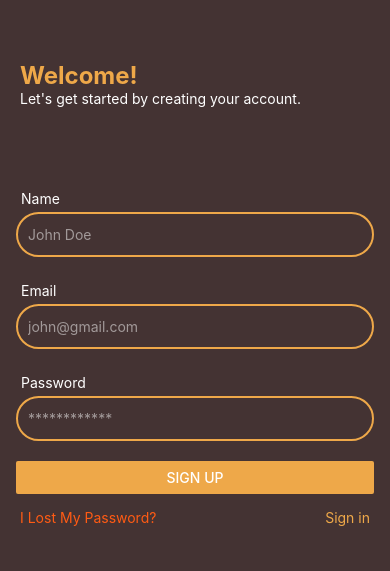
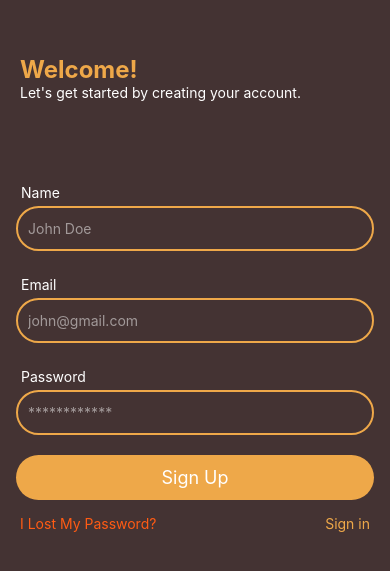
Before and after one commit to sproutjeph/Podify-client, a React Native app: screen / in a window 390 px wide. Shown: the part 129-700 px from the top of the page. Built offline with nearby package versions, Linux system fonts and the light colour scheme.

Commit message:
added animation

```diff
--- a/babel.config.js
+++ b/babel.config.js
@@ -15,5 +15,6 @@ module.exports = {
         },
       },
     ],
+    ['react-native-reanimated/plugin'],
   ],
 };
--- a/package.json
+++ b/package.json
@@ -13,6 +13,7 @@
     "formik": "^2.4.5",
     "react": "18.2.0",
     "react-native": "0.72.5",
+    "react-native-reanimated": "^3.5.4",
     "yup": "^1.3.1"
   },
   "devDependencies": {
--- a/src/components/AuthInputField.tsx
+++ b/src/components/form/AuthInputField.tsx
@@ -1,7 +1,8 @@
 /* eslint-disable react/react-in-jsx-scope */
 import AppInput from '@ui/AppInput';
 import colors from '@utils/Colors';
-import {FC} from 'react';
+import {useFormikContext} from 'formik';
+import {FC, useEffect} from 'react';
 import {
   View,
   StyleSheet,
@@ -10,32 +11,64 @@ import {
   StyleProp,
   ViewStyle,
 } from 'react-native';
+import Animated, {
+  useAnimatedStyle,
+  useSharedValue,
+  withSequence,
+  withSpring,
+  withTiming,
+} from 'react-native-reanimated';
 
 interface AuthInputFieldProps {
+  name: string;
   label: string;
-  value: string;
   placeholder?: string;
   keyboardType?: TextInputProps['keyboardType'];
   autoCapitalize?: TextInputProps['autoCapitalize'];
   secureTextEntry?: boolean;
   containerStyle?: StyleProp<ViewStyle>;
-  onChange?: (text: string) => void;
-  errorMsg?: string;
 }
 
 const AuthInputField: FC<AuthInputFieldProps> = ({
+  name,
   placeholder,
   label,
-  value,
-  errorMsg,
   keyboardType,
   autoCapitalize,
   secureTextEntry,
   containerStyle,
-  onChange,
 }) => {
+  const inputTransformValue = useSharedValue(0);
+  const {handleChange, values, errors, touched, handleBlur} = useFormikContext<{
+    [key: string]: string;
+  }>();
+  const errorMsg = touched[name] && errors[name] ? errors[name] : '';
+  const shakUI = () => {
+    inputTransformValue.value = withSequence(
+      withTiming(-10, {duration: 50}),
+      withSpring(0, {
+        damping: 8,
+        mass: 0.5,
+        stiffness: 1000,
+        restDisplacementThreshold: 0.1,
+      }),
+    );
+  };
+
+  const inputStyle = useAnimatedStyle(() => {
+    return {
+      transform: [{translateX: inputTransformValue.value}],
+    };
+  });
+
+  useEffect(() => {
+    if (errorMsg) {
+      shakUI();
+    }
+  }, [errorMsg]);
+
   return (
-    <View style={[styles.container, containerStyle]}>
+    <Animated.View style={[containerStyle, inputStyle]}>
       <View style={styles.labelContainer}>
         <Text style={styles.label}>{label}</Text>
         <Text style={styles.errorMsg}>{errorMsg}</Text>
@@ -45,15 +78,15 @@ const AuthInputField: FC<AuthInputFieldProps> = ({
         keyboardType={keyboardType}
         autoCapitalize={autoCapitalize}
         secureTextEntry={secureTextEntry}
-        onChangeText={onChange}
-        value={value}
+        onChangeText={handleChange(name)}
+        value={values[name]}
+        onBlur={handleBlur(name)}
       />
-    </View>
+    </Animated.View>
   );
 };
 
 const styles = StyleSheet.create({
-  container: {},
   labelContainer: {
     flexDirection: 'row',
     alignItems: 'center',
--- /dev/null
+++ b/src/components/form/SubmitBtn.tsx
@@ -0,0 +1,15 @@
+/* eslint-disable react/react-in-jsx-scope */
+import AppButton from '@ui/AppButton';
+import {useFormikContext} from 'formik';
+import {FC} from 'react';
+
+interface SubmitBtnProps {
+  title: string;
+}
+
+const SubmitBtn: FC<SubmitBtnProps> = ({title}) => {
+  const {handleSubmit} = useFormikContext();
+  return <AppButton onPress={() => handleSubmit()} title={title} />;
+};
+
+export default SubmitBtn;
--- /dev/null
+++ b/src/components/form/index.tsx
@@ -0,0 +1,23 @@
+/* eslint-disable react/react-in-jsx-scope */
+import {ReactNode} from 'react';
+import {Formik, FormikHelpers} from 'formik';
+
+interface FormProps<T> {
+  initialValues: any;
+  validationSchema: any;
+  onSubmit(values: T, formikHelpers: FormikHelpers<T>): void;
+  children: ReactNode;
+}
+
+const Form = <T extends object>(props: FormProps<T>) => {
+  return (
+    <Formik
+      initialValues={props.initialValues}
+      onSubmit={props.onSubmit}
+      validationSchema={props.validationSchema}>
+      {props.children}
+    </Formik>
+  );
+};
+
+export default Form;
--- /dev/null
+++ b/src/ui/AppButton.tsx
@@ -0,0 +1,34 @@
+/* eslint-disable react/react-in-jsx-scope */
+import colors from '@utils/Colors';
+import {FC} from 'react';
+import {StyleSheet, Pressable, Text} from 'react-native';
+
+interface AppButtonProps {
+  title: string;
+  onPress?: () => void;
+}
+
+const AppButton: FC<AppButtonProps> = ({title, onPress}) => {
+  return (
+    <Pressable style={styles.container} onPress={onPress}>
+      <Text style={styles.title}>{title}</Text>
+    </Pressable>
+  );
+};
+
+const styles = StyleSheet.create({
+  container: {
+    width: '100%',
+    height: 45,
+    backgroundColor: colors.SECONDARY,
+    alignItems: 'center',
+    justifyContent: 'center',
+    borderRadius: 25,
+  },
+  title: {
+    color: colors.CONTRAST,
+    fontSize: 18,
+  },
+});
+
+export default AppButton;
--- a/src/ui/AppInput.tsx
+++ b/src/ui/AppInput.tsx
@@ -1,8 +1,7 @@
-/* eslint-disable @typescript-eslint/no-unused-vars */
 /* eslint-disable react/react-in-jsx-scope */
 import colors from '@utils/Colors';
 import {FC} from 'react';
-import {View, StyleSheet, Text, TextInput, TextInputProps} from 'react-native';
+import {StyleSheet, TextInput, TextInputProps} from 'react-native';
 
 interface AppInputProps extends TextInputProps {}
 
@@ -17,7 +16,6 @@ const AppInput: FC<AppInputProps> = AppInputProps => {
 };
 
 const styles = StyleSheet.create({
-  container: {},
   input: {
     borderWidth: 2,
     borderColor: colors.SECONDARY,
--- a/src/views/auth/SignUp.tsx
+++ b/src/views/auth/SignUp.tsx
@@ -1,17 +1,17 @@
 /* eslint-disable react/react-in-jsx-scope */
 import {FC} from 'react';
 import colors from '@utils/Colors';
-import {Formik} from 'formik';
 import {
   View,
   StyleSheet,
   Text,
   SafeAreaView,
   TouchableOpacity,
-  Button,
 } from 'react-native';
-import AuthInputField from '@components/AuthInputField';
+import AuthInputField from '@components/form/AuthInputField';
 import * as yup from 'yup';
+import Form from '@components/form';
+import SubmitBtn from '@components/form/SubmitBtn';
 
 interface SignUpProps {}
 
@@ -52,47 +52,32 @@ const SignUp: FC<SignUpProps> = ({}) => {
         </Text>
       </View>
 
-      <Formik
+      <Form
         initialValues={initialValues}
         onSubmit={values => {
           console.log(values);
         }}
         validationSchema={signupSchema}>
-        {({handleSubmit, values, handleChange, errors}) => (
         <View style={styles.formContainer}>
+          <AuthInputField name="name" label="Name" placeholder="John Doe" />
           <AuthInputField
-              label="Name"
-              placeholder="John Doe"
-              onChange={handleChange('name')}
-              value={values.name}
-              errorMsg={errors.name}
-            />
-            <AuthInputField
+            name="email"
             label="Email"
             placeholder="john@gmail.com"
             autoCapitalize="none"
             keyboardType="email-address"
-              onChange={handleChange('email')}
-              value={values.email}
-              errorMsg={errors.email}
           />
           <AuthInputField
+            name="password"
             label="Password"
             placeholder="************"
             secureTextEntry={true}
             autoCapitalize="none"
-              onChange={handleChange('password')}
-              value={values.password}
-              errorMsg={errors.password}
           />
-            <Button
-              onPress={() => handleSubmit()}
-              title="Sign Up"
-              color={colors.SECONDARY}
-            />
+
+          <SubmitBtn title="Sign Up" />
         </View>
-        )}
-      </Formik>
+      </Form>
 
       <View style={styles.footerContainer}>
         <TouchableOpacity>
```
Also changed, not shown: 3 other files (tests, documents, lock files or other folders). Lines whose indentation alone changed are shown as unchanged.
